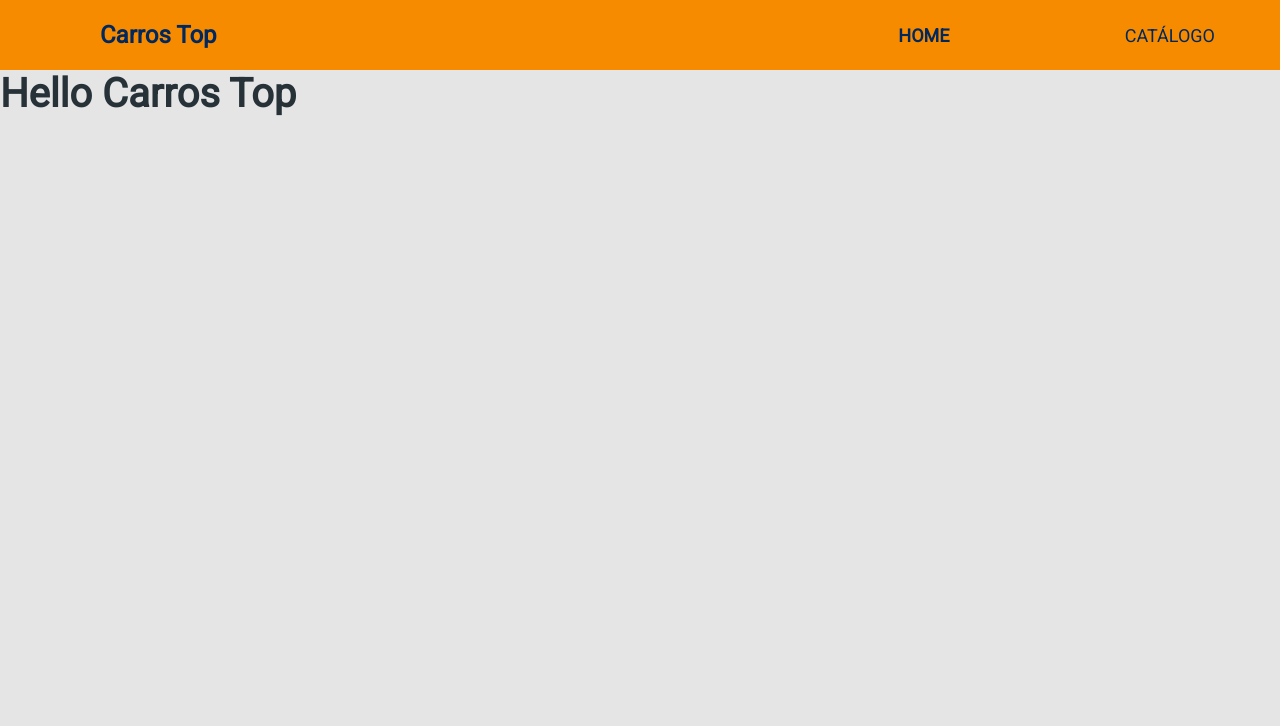
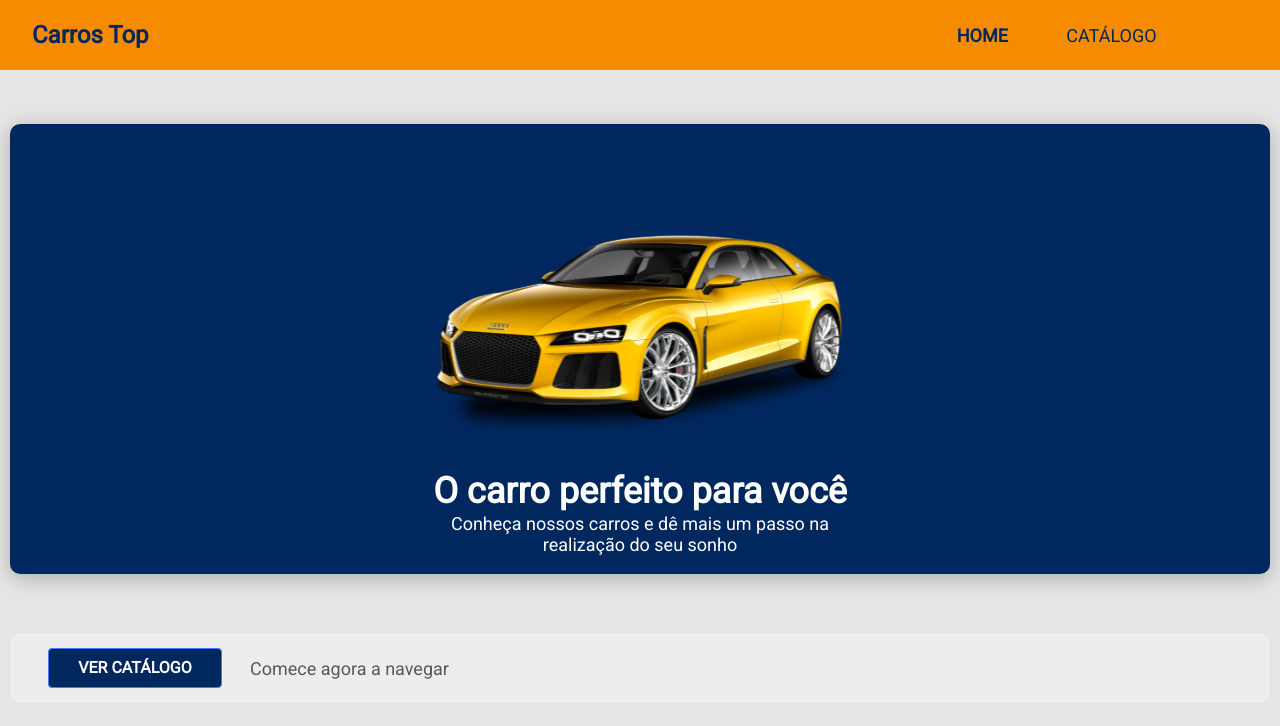
Before and after one commit to claytoncalixto/bds07, a React (Create React App) app in the folder frontweb/: page / in a window 1280 px wide. Shown: the top 726 px of the page. Built offline with nearby package versions, Linux system fonts and the light colour scheme.

Commit message:
Home styling

```diff
--- a/frontweb/src/App.tsx
+++ b/frontweb/src/App.tsx
@@ -1,13 +1,11 @@
-import Navbar from './components/Navbar';
+
 import './assets/styles/custom.scss';
 import './App.css';
+import Home from 'pages/Home';
 
 const App = () => {
   return (
-    <>
-    <Navbar />
-     <h1>Hello Carros Top</h1>
-     </>
+    <Home />
     );
 }
 
--- /dev/null
+++ b/frontweb/src/components/ButtonIcon/index.tsx
@@ -0,0 +1,11 @@
+import './styles.css';
+
+const ButtonIcon = () => {
+    return (
+    <button className="btn btn-primary btn-icon">
+        <h6>VER CATÁLOGO</h6>
+    </button>
+      );
+  }
+
+  export default ButtonIcon;
--- /dev/null
+++ b/frontweb/src/components/ButtonIcon/styles.css
@@ -0,0 +1,9 @@
+.btn-icon {
+    width: 174px;
+    height: 40px;
+    color: #FFFFFF;
+    text-align: center;
+    align-content: center;
+    background-color: #00285f;
+
+}
--- a/frontweb/src/components/Navbar/styles.css
+++ b/frontweb/src/components/Navbar/styles.css
@@ -1,11 +1,15 @@
 .main-nav{
-    padding-left: 88px;
+    padding-left: 20px;
     padding-right: 65px;
     min-height: 70px;
 }
 
 .nav-logo{
 background-color: #F78B00;
+}
+
+.navbar-toggler-icon {
+    color: #00285F;
 }
 
 .nav-logo-text, .nav-logo-text:hover{
@@ -27,6 +31,11 @@ background-color: #F78B00;
 }
 
 .main-menu a.active {
-    color:#00285F ;
     font-weight: bold;
 }
+
+@media(min-width: 768px){
+    .main-menu {
+        justify-content: space-evenly;
+    }
+}
--- /dev/null
+++ b/frontweb/src/pages/Home/index.tsx
@@ -0,0 +1,35 @@
+import { ReactComponent as MainImage } from 'assets/images/car_header_1.svg';
+import Navbar from 'components/Navbar';
+import ButtonIcon from 'components/ButtonIcon';
+
+import './styles.css';
+
+const Home = () => {
+  return (
+    <>
+      <Navbar />
+      <div className="home-container">
+        <div className="home-card">
+          <div className="home-image-container">
+            <MainImage />
+          </div>
+          <div className="home-content-container">
+            <h1>O carro perfeito para você</h1>
+            <p>
+              Conheça nossos carros e dê mais um passo na realização do seu
+              sonho
+            </p>
+          </div>
+        </div>
+      </div>
+      <div className="home-button-container">
+          <div className="home-button-icon">
+            <ButtonIcon />
+          </div>
+          <p>Comece agora a navegar</p>
+        </div>
+    </>
+  );
+};
+
+export default Home;
--- /dev/null
+++ b/frontweb/src/pages/Home/styles.css
@@ -0,0 +1,192 @@
+.home-container {
+  padding: 19px;
+  font-size: 22px;
+  color: #fff;
+  text-align: center;
+}
+
+.home-card {
+  display: flex;
+  flex-direction: column;
+  background-color: #00285f;
+  box-shadow: 0px 4px 20px rgba(0, 0, 0, 0.25);
+  border-radius: 10px;
+  align-items: center;
+}
+
+.home-content-container {
+  padding: 10px;
+  align-items: center;
+}
+
+.home-content-container h1 {
+  font-size: 1em;
+}
+
+.home-content-container p {
+  padding: 13px, 29px, 51px, 20px;
+  font-size: 14px;
+}
+
+.home-image-container {
+  padding: 0px 28px, 21px;
+}
+
+.home-image-container svg {
+  width: 100%;
+  height: auto;
+}
+
+.home-button-icon {
+  padding: 28px;
+  font-size: 18px;
+  text-align: center;
+  align-content: center;
+  color: #fff;
+}
+
+.home-button-container {
+  padding: 10px, 10px, 10px;
+  margin-left: 10px;
+  width: 300px;
+  height: 123px;
+  color: #fff;
+  align-content: center;
+  background-color: #ededed;
+  border-radius: 10px;
+}
+
+.home-button-icon {
+  padding: 28px;
+  font-size: 18px;
+  text-align: center;
+  align-content: flex-start;
+  color: #fff;
+}
+
+.home-button-container p {
+  font-size: 14px;
+  color: #585858;
+  text-align: center;
+  align-content: center;
+  margin-bottom: 25px;
+}
+
+@media (min-width: 576px) {
+  .home-card {
+    margin-left: 10px;
+    margin-right: 10px;
+    width: auto;
+  }
+
+  .home-container {
+    padding: 19px;
+    margin-left: 10px;
+    margin-right: 10px;
+    font-size: 36px;
+    display: inline;
+    flex-direction: row-reverse;
+    align-content: space-between;
+    width: auto;
+  }
+
+  .home-button-container {
+    padding: 10px;
+    margin-left: 10px;
+    margin-right: 10px;
+    display: flex;
+    flex-direction: row;
+    width: auto;
+  }
+
+  .home-button-icon {
+    text-align: center;
+    display: flex;
+    align-content: flex-start;
+    flex-direction: column;
+    color: #fff;
+  }
+
+  .home-button-container p {
+    font-size: 18px;
+    display: flex;
+    align-items: center;
+    margin-bottom: 0px;
+  }
+}
+
+@media (min-width: 768px) {
+  .home-card {
+    width: auto;
+    height: 475px;
+    left: 20px;
+    top: 100px;
+    display: flex;
+    align-items: center;
+  }
+
+  .home-image-container svg {
+    margin-top: 79px;
+    display: flex;
+    flex-direction: column;
+    align-items: center;
+  }
+
+  .home-content-container h1 {
+    margin-top: 37px;
+  }
+
+  .home-content-container p {
+    width: 420px;
+    height: 42px;
+    left: 165px;
+    top: 457px;
+    font-size: 18px;
+    line-height: 21px;
+    display: flex;
+    align-items: center;
+    text-align: center;
+  }
+
+  .home-button-container {
+    padding: 25px, 20px, 300px, 20px;
+    height: 100px;
+    width: auto;
+    margin-bottom: 20px;
+    align-items: center;
+    text-align: center;
+  }
+}
+
+@media (min-width: 992px) {
+  .home-card {
+    padding: 0;
+    width: auto;
+    height: 450px;
+    left: 20px;
+    top: 50px;
+  }
+
+  .home-image-container svg {
+    width: 485px;
+    height: 252px;
+    left: 268px;
+    top: 10px;
+    margin-bottom: 5px;
+  }
+
+  .home-content-container h1 {
+    margin: auto;
+  }
+
+  .home-content-container p {
+    margin: auto;
+  }
+
+  .home-button-container {
+    margin-top: 5px;
+    margin-bottom: 20px;
+    height: 70px;
+    width: auto;
+  }
+}
```
Also changed, not shown: frontweb/src/assets/images/car_header_1.svg (added).
